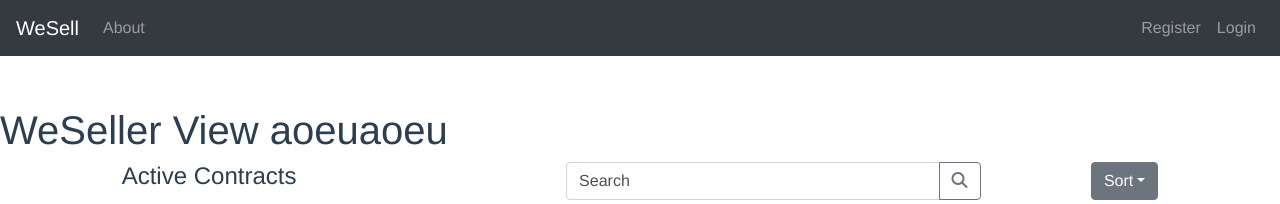
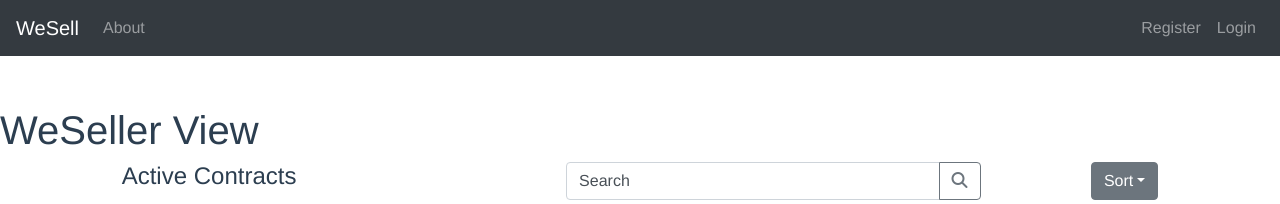
Before and after one commit to ogarcia2511/wesell, a Vue app in the folder app/: page /mylistings in a window 1280 px wide. Shown: the top 204 px of the page. Built offline with nearby package versions, Linux system fonts and the light colour scheme; no server answers.

Commit message:
demo version

```diff
--- a/app/src/views/MyListings.vue
+++ b/app/src/views/MyListings.vue
@@ -1,7 +1,7 @@
 <template>
   <div class="home">
       <!-- TODO: Hide and show dynamically based on profile type -->
-    <h1>WeSeller View aoeuaoeu</h1>
+    <h1>WeSeller View   </h1>
     <WeSellerListings/>
     <h1>Vendor View</h1>
     <VendorListings/>
```
